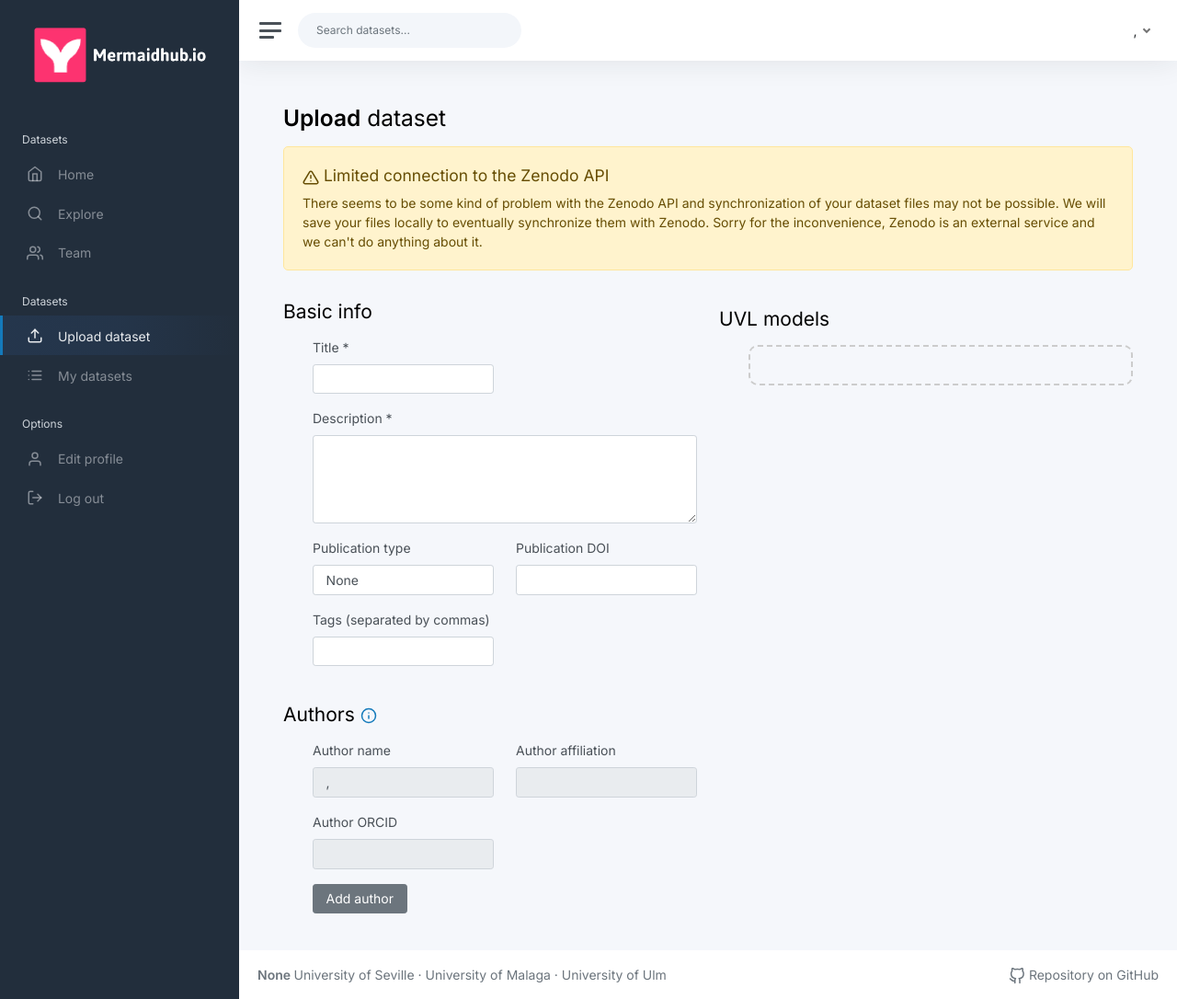
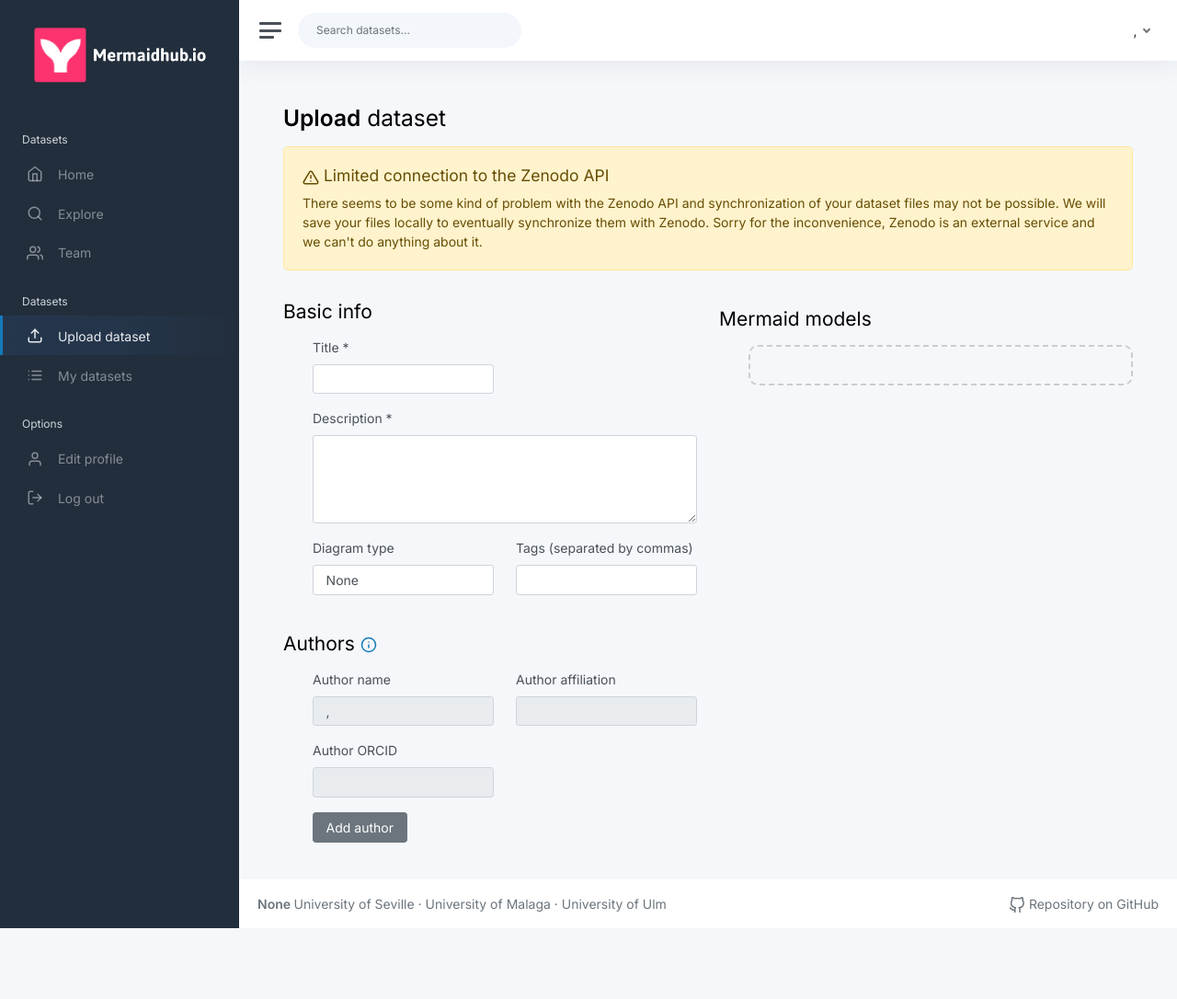
Before and after one commit to EGC-2526-mermaidhub/mermaid-hub, a Flask app: page /dataset/upload in a window 1280 px wide. Shown: the whole page at 92% size. After the commit the page ends 1009 px from the top, so only its background shows below. Run offline with Flask 3, Linux system fonts and the light colour scheme; the visitor is signed in with stand-in values (Sample User, id 1); data that the repository does not hold is empty; parts of the project's set-up code (start-up, migrations or seed data) failed here and were passed over; some libraries are stand-ins or nearby versions.

Commit message:
feat(WI-Dataset): Refactor uvl mentions in forms

```diff
--- a/app/modules/dataset/templates/dataset/upload_dataset.html
+++ b/app/modules/dataset/templates/dataset/upload_dataset.html
@@ -70,21 +70,13 @@
 
                             <div class="col-lg-6 col-6">
                                 <div class="mb-3">
-                                    {{ form.publication_type.label(class="form-label") }}
+                                    <label class="form-label">Diagram type</label>
                                     {{ form.publication_type(class="form-control") }}
                                 </div>
 
                             </div>
 
-                            <div class="col-lg-6 col-6">
-                                <div class="mb-3">
-                                    {{ form.publication_doi.label(class="form-label") }}
-                                    {{ form.publication_doi(class="form-control") }}
-                                    {% for error in form.publication_doi.errors %}
-                                        <span style="color: red;">{{ error }}</span>
-                                    {% endfor %}
-                                </div>
-                            </div>
+                            {# publication_doi removed: DOI will be provided by backend after upload #}
 
                             <div class="col-6">
                                 <div class="mb-3">
@@ -214,7 +206,7 @@
 
         <div class="col-xl-6 col-lg-12 col-md-12 col-sm-12">
 
-            <h1 class="h3 mb-3 mt-2">UVL models</h1>
+                        <h1 class="h3 mb-3 mt-2">Mermaid models</h1>
 
             <div id="uploaded_models_form" style="padding-left: 2rem">
 
@@ -232,7 +224,7 @@
                         url: "/dataset/file/upload",
                         paramName: 'file',
                         maxFilesize: 10,
-                        acceptedFiles: '.uvl',
+                        acceptedFiles: '.mmd',
                         init: function () {
 
                             let fileList = document.getElementById('file-list');
@@ -242,11 +234,11 @@
                             this.on('addedfile', function (file) {
 
                                 let ext = file.name.split('.').pop();
-                                if (ext !== 'uvl') {
+                                if (ext !== 'mmd') {
                                     this.removeFile(file);
 
                                     let alert = document.createElement('p');
-                                    alert.textContent = 'Invalid file extension: ' + file.name;
+                                    alert.textContent = 'Invalid file extension: ' + file.name + ' (use .mmd)';
                                     alerts.appendChild(alert);
                                     alerts.style.display = 'block';
                                 }
@@ -260,7 +252,7 @@
                                 show_upload_dataset();
 
                                 console.log("File uploaded: ", response);
-                                // actions when UVL model is uploaded
+                                // actions when Mermaid model is uploaded
                                 let listItem = document.createElement('li');
                                 let h4Element = document.createElement('h4');
                                 h4Element.textContent = response.filename;
@@ -346,7 +338,7 @@
                                     ##########################################
                                 */
 
-                                // create specific form for UVL
+                                // create specific form for Mermaid
                                 let formContainer = document.createElement('div');
                                 formContainer.id = formUniqueId + "_form";
                                 formContainer.classList.add('uvl_form', "mt-3");
@@ -371,7 +363,7 @@
                                                 </div>
                                                 <div class="col-lg-6 col-12">
                                                     <div class="mb-3">
-                                                        <label class="form-label" for="publication_type">Publication type</label>
+                                                        <label class="form-label" for="publication_type">Diagram type</label>
                                                         <select class="form-control" name="feature_models-${formUniqueId}-publication_type">
                                                             <option value="none">None</option>
                                                             <option value="annotationcollection">Annotation Collection</option>
@@ -395,12 +387,7 @@
                                                         </select>
                                                     </div>
                                                 </div>
-                                                <div class="col-lg-6 col-6">
-                                                    <div class="mb-3">
-                                                        <label class="form-label" for="publication_doi">Publication DOI</label>
-                                                        <input class="form-control" name="feature_models-${formUniqueId}-publication_doi" type="text" value="">
-                                                    </div>
-                                                </div>
+                                                {# publication_doi removed from per-file form: DOI will be added by backend #}
                                                 <div class="col-6">
                                                     <div class="mb-3">
                                                         <label class="form-label">Tags (separated by commas)</label>
@@ -409,7 +396,7 @@
                                                 </div>
                                                 <div class="col-6">
                                                     <div class="mb-3">
-                                                        <label class="form-label">UVL version</label>
+                                                        <label class="form-label">Mermaid version</label>
                                                         <input type="text" class="form-control" name="feature_models-${formUniqueId}-uvl_version">
                                                     </div>
                                                 </div>
@@ -431,10 +418,10 @@
 
                             });
 
-                            this.on('error', function (file, response) {
+                                this.on('error', function (file, response) {
                                 console.error("Error uploading file: ", response);
                                 let alert = document.createElement('p');
-                                alert.textContent = 'UVL not valid: ' + file.name;
+                                alert.textContent = 'Mermaid not valid: ' + file.name;
                                 alerts.appendChild(alert);
                                 alerts.style.display = 'block';
                             });
```
Also changed, not shown: app/modules/dataset/templates/dataset/list_datasets.html (+4 -4 lines), app/modules/dataset/templates/dataset/view_dataset.html (+7 -75 lines).
